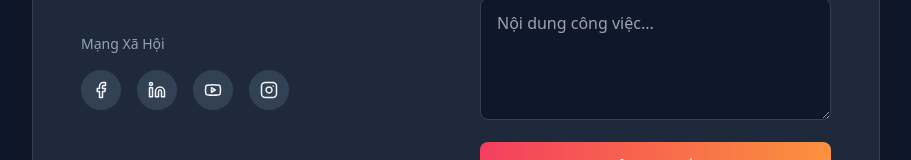
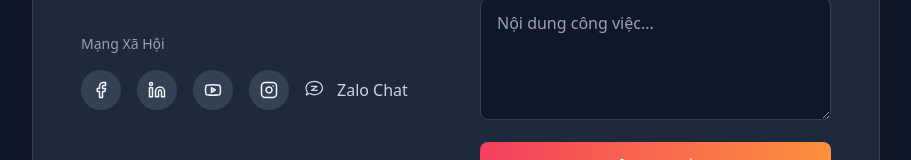
Before and after one commit to gnolnos/gnolnos-Portfolio, a React (Vite) app: page / in a window 1280 px wide. Shown: the part 4395-4555 px from the top of the page, without its empty margins (184-1095 px from the left). Built offline with nearby package versions, Linux system fonts and the light colour scheme.

Commit message:
Add support for Zalo (Vietnam) in Contact info

```diff
--- a/data/config.json
+++ b/data/config.json
@@ -15,6 +15,7 @@
       "linkedin": "#",
       "youtube": "#",
       "instagram": "#",
+      "zalo": "https://zalo.me/0987654321",
       "jellyfin": {
         "apiKey": "YOUR_JELLYFIN_API_KEY"
       }
--- a/src/App.jsx
+++ b/src/App.jsx
@@ -3,6 +3,21 @@ import {
   Mic, Video, Scissors, Play, Mail, Phone, Facebook, Linkedin, Youtube, Instagram, ChevronRight, Star, Target, Heart, AlertCircle, Menu, X, Sparkles, Wand2, Bot, Loader, Server, Cpu, Zap, Wifi, Home, Music
 } from 'lucide-react';
 //import { useForm, ValidationError } from '@formspree/react';
+// --- Custom Icons ---
+// Zalo Icon Component (SVG thuần để đồng bộ style)
+const ZaloIcon = ({ size = 24, className = "" }) => (
+  <svg
+    width={size}
+    height={size}
+    viewBox="0 0 48 48"
+    fill="none"
+    xmlns="http://www.w3.org/2000/svg"
+    className={className}
+  >
+    <path d="M9.7828 32.5714L4.06573 35.636C3.50499 35.9387 3.01802 35.1966 3.29805 34.6192L5.80802 29.429C3.47353 26.5451 2.27832 22.9564 2.27832 19.3481C2.27832 10.3644 11.1961 3.06445 22.2158 3.06445C33.2355 3.06445 42.1533 10.3644 42.1533 19.3481C42.1533 28.3318 33.2355 35.6318 22.2158 35.6318C18.6655 35.6318 15.2891 34.5269 12.4492 32.5855" stroke="currentColor" strokeWidth="3" strokeLinecap="round" strokeLinejoin="round"/>
+    <path d="M15.5 15H29L15.5 25H29" stroke="currentColor" strokeWidth="3" strokeLinecap="round" strokeLinejoin="round"/>
+  </svg>
+);
 
 const iconMap = {
   Server: <Server size={32} />,
@@ -512,7 +527,14 @@ const App = () => {
               <div className="space-y-6">
                 <div className="flex items-center gap-4"><div className="w-12 h-12 bg-slate-900 rounded-full flex items-center justify-center text-rose-500"><Mail size={20} /></div><div><p className="text-sm text-slate-400">Email</p><p className="font-medium">{data.personalInfo.contact.email}</p></div></div>
                 <div className="flex items-center gap-4"><div className="w-12 h-12 bg-slate-900 rounded-full flex items-center justify-center text-rose-500"><Phone size={20} /></div><div><p className="text-sm text-slate-400">Hotline / Zalo</p><p className="font-medium">{data.personalInfo.contact.phone}</p></div></div>
-                <div className="pt-6"><p className="text-sm text-slate-400 mb-4">Mạng Xã Hội</p><div className="flex gap-4"><a href={data.personalInfo.socials.facebook} className="w-10 h-10 bg-slate-700 rounded-full flex items-center justify-center hover:bg-rose-500 hover:text-white transition-all"><Facebook size={18} /></a><a href={data.personalInfo.socials.linkedin} className="w-10 h-10 bg-slate-700 rounded-full flex items-center justify-center hover:bg-rose-500 hover:text-white transition-all"><Linkedin size={18} /></a><a href={data.personalInfo.socials.youtube} className="w-10 h-10 bg-slate-700 rounded-full flex items-center justify-center hover:bg-rose-500 hover:text-white transition-all"><Youtube size={18} /></a><a href={data.personalInfo.socials.instagram} className="w-10 h-10 bg-slate-700 rounded-full flex items-center justify-center hover:bg-rose-500 hover:text-white transition-all"><Instagram size={18} /></a></div></div>
+                <div className="pt-6"><p className="text-sm text-slate-400 mb-4">Mạng Xã Hội</p><div className="flex gap-4"><a href={data.personalInfo.socials.facebook} className="w-10 h-10 bg-slate-700 rounded-full flex items-center justify-center hover:bg-rose-500 hover:text-white transition-all"><Facebook size={18} /></a><a href={data.personalInfo.socials.linkedin} className="w-10 h-10 bg-slate-700 rounded-full flex items-center justify-center hover:bg-rose-500 hover:text-white transition-all"><Linkedin size={18} /></a><a href={data.personalInfo.socials.youtube} className="w-10 h-10 bg-slate-700 rounded-full flex items-center justify-center hover:bg-rose-500 hover:text-white transition-all"><Youtube size={18} /></a><a href={data.personalInfo.socials.instagram} className="w-10 h-10 bg-slate-700 rounded-full flex items-center justify-center hover:bg-rose-500 hover:text-white transition-all"><Instagram size={18} /></a>
+                  {/* Zalo Link */}
+                  {data.personalInfo.socials.zalo && (
+                      <a href={data.personalInfo.socials.zalo} target="_blank" rel="noopener noreferrer" className="flex items-center text-slate-300 hover:text-blue-400 transition-colors">
+                          <ZaloIcon className="mr-3" size={20} /> Zalo Chat
+                      </a>
+                  )}
+                  </div></div>
               </div>
               <form id="contact-form" action={`https://formspree.io/f/${data.personalInfo.contact.formspreeId}`} method="POST" className="space-y-4">
                 <div><input type="text" id="name" name="name" required placeholder="Tên của bạn" className="w-full bg-slate-900 border border-slate-700 rounded-lg px-4 py-3 focus:outline-none focus:border-rose-500 transition-colors text-white" /></div>
```
